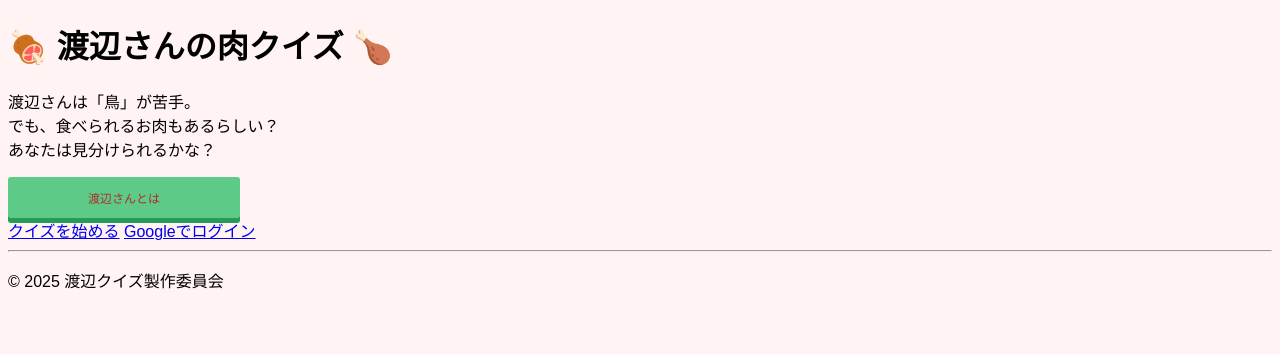
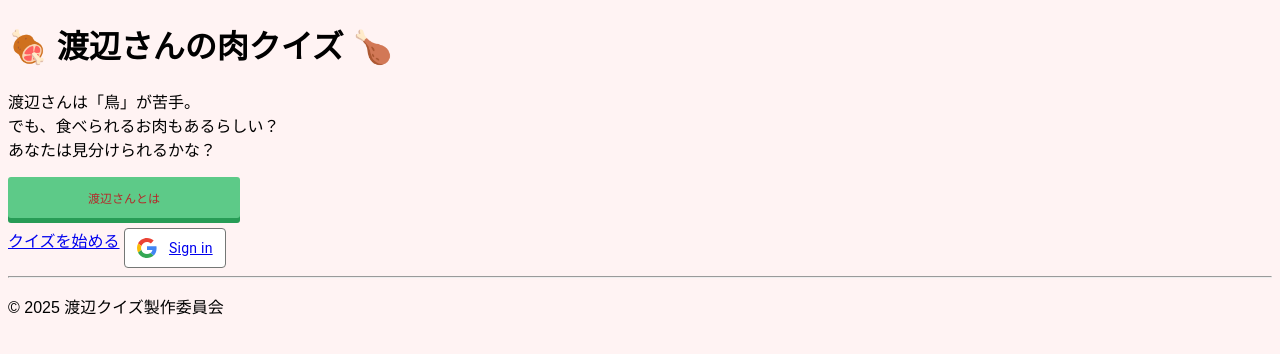
Before and after one commit to akanesi05/meat-or-not, a Django app: page / in a window 1280 px wide. Shown: the part 91-445 px from the top of the page. Run offline with Django 4.2, Linux system fonts and the light colour scheme; data comes from the database, SQL or seed files in the repository; both versions use the stored data as it was after the commit; some libraries are stand-ins or nearby versions.

Commit message:
Googleボタンのデザイン

```diff
--- a/judge/static/style.css
+++ b/judge/static/style.css
@@ -19,3 +19,119 @@ body {
   color: #b42a2a;
   font-size: 12px;
 }
+
+
+h2 {
+  font-size: 20px;
+}
+
+@media (max-width: 480px) {
+  h2 {
+    font-size: 30px; /* モバイルのほうが大きく */
+  }
+}
+
+.gsi-material-button {
+  -moz-user-select: none;
+  -webkit-user-select: none;
+  -ms-user-select: none;
+  -webkit-appearance: none;
+  background-color: WHITE;
+  background-image: none;
+  border: 1px solid #747775;
+  -webkit-border-radius: 4px;
+  border-radius: 4px;
+  -webkit-box-sizing: border-box;
+  box-sizing: border-box;
+  color: #1f1f1f;
+  cursor: pointer;
+  font-family: 'Roboto', arial, sans-serif;
+  font-size: 14px;
+  height: 40px;
+  letter-spacing: 0.25px;
+  outline: none;
+  overflow: hidden;
+  padding: 0 12px;
+  position: relative;
+  text-align: center;
+  -webkit-transition: background-color .218s, border-color .218s, box-shadow .218s;
+  transition: background-color .218s, border-color .218s, box-shadow .218s;
+  vertical-align: middle;
+  white-space: nowrap;
+  width: auto;
+  max-width: 400px;
+  min-width: min-content;
+  margin-top: 10px;
+}
+
+.gsi-material-button .gsi-material-button-icon {
+  height: 20px;
+  margin-right: 12px;
+  min-width: 20px;
+  width: 20px;
+}
+
+.gsi-material-button .gsi-material-button-content-wrapper {
+  -webkit-align-items: center;
+  align-items: center;
+  display: flex;
+  -webkit-flex-direction: row;
+  flex-direction: row;
+  -webkit-flex-wrap: nowrap;
+  flex-wrap: nowrap;
+  height: 100%;
+  justify-content: space-between;
+  position: relative;
+  width: 100%;
+}
+
+.gsi-material-button .gsi-material-button-contents {
+  -webkit-flex-grow: 1;
+  flex-grow: 1;
+  font-family: 'Roboto', arial, sans-serif;
+  font-weight: 500;
+  overflow: hidden;
+  text-overflow: ellipsis;
+  vertical-align: top;
+}
+
+.gsi-material-button .gsi-material-button-state {
+  -webkit-transition: opacity .218s;
+  transition: opacity .218s;
+  bottom: 0;
+  left: 0;
+  opacity: 0;
+  position: absolute;
+  right: 0;
+  top: 0;
+}
+
+.gsi-material-button:disabled {
+  cursor: default;
+  background-color: #ffffff61;
+  border-color: #1f1f1f1f;
+}
+
+.gsi-material-button:disabled .gsi-material-button-contents {
+  opacity: 38%;
+}
+
+.gsi-material-button:disabled .gsi-material-button-icon {
+  opacity: 38%;
+}
+
+.gsi-material-button:not(:disabled):active .gsi-material-button-state,
+.gsi-material-button:not(:disabled):focus .gsi-material-button-state {
+  background-color: #303030;
+  opacity: 12%;
+}
+
+.gsi-material-button:not(:disabled):hover {
+  -webkit-box-shadow: 0 1px 2px 0 rgba(60, 64, 67, .30), 0 1px 3px 1px rgba(60, 64, 67, .15);
+  box-shadow: 0 1px 2px 0 rgba(60, 64, 67, .30), 0 1px 3px 1px rgba(60, 64, 67, .15);
+}
+
+.gsi-material-button:not(:disabled):hover .gsi-material-button-state {
+  background-color: #303030;
+  opacity: 8%;
+}
--- a/judge/templates/top.html
+++ b/judge/templates/top.html
@@ -19,6 +19,21 @@
     ・ヴィーガンと間違われる<br>
   </p><br>
   <a href="{% url 'judge:input' %}">クイズを始める</a>
-  <a href="{% provider_login_url 'google' %}">Googleでログイン</a>
+  <button class="gsi-material-button">
+  <div class="gsi-material-button-state"></div>
+  <div class="gsi-material-button-content-wrapper">
+    <div class="gsi-material-button-icon">
+      <svg version="1.1" xmlns="http://www.w3.org/2000/svg" viewBox="0 0 48 48" xmlns:xlink="http://www.w3.org/1999/xlink" style="display: block;">
+        <path fill="#EA4335" d="M24 9.5c3.54 0 6.71 1.22 9.21 3.6l6.85-6.85C35.9 2.38 30.47 0 24 0 14.62 0 6.51 5.38 2.56 13.22l7.98 6.19C12.43 13.72 17.74 9.5 24 9.5z"></path>
+        <path fill="#4285F4" d="M46.98 24.55c0-1.57-.15-3.09-.38-4.55H24v9.02h12.94c-.58 2.96-2.26 5.48-4.78 7.18l7.73 6c4.51-4.18 7.09-10.36 7.09-17.65z"></path>
+        <path fill="#FBBC05" d="M10.53 28.59c-.48-1.45-.76-2.99-.76-4.59s.27-3.14.76-4.59l-7.98-6.19C.92 16.46 0 20.12 0 24c0 3.88.92 7.54 2.56 10.78l7.97-6.19z"></path>
+        <path fill="#34A853" d="M24 48c6.48 0 11.93-2.13 15.89-5.81l-7.73-6c-2.15 1.45-4.92 2.3-8.16 2.3-6.26 0-11.57-4.22-13.47-9.91l-7.98 6.19C6.51 42.62 14.62 48 24 48z"></path>
+        <path fill="none" d="M0 0h48v48H0z"></path>
+      </svg>
+    </div>
+    <a href="{% provider_login_url 'google' %}">Sign in</a>
+    <span style="display: none;">Sign in with Google</span>
+  </div>
+</button>
 </div>
 {% endblock %}
```
Also changed, not shown: db.sqlite3.
